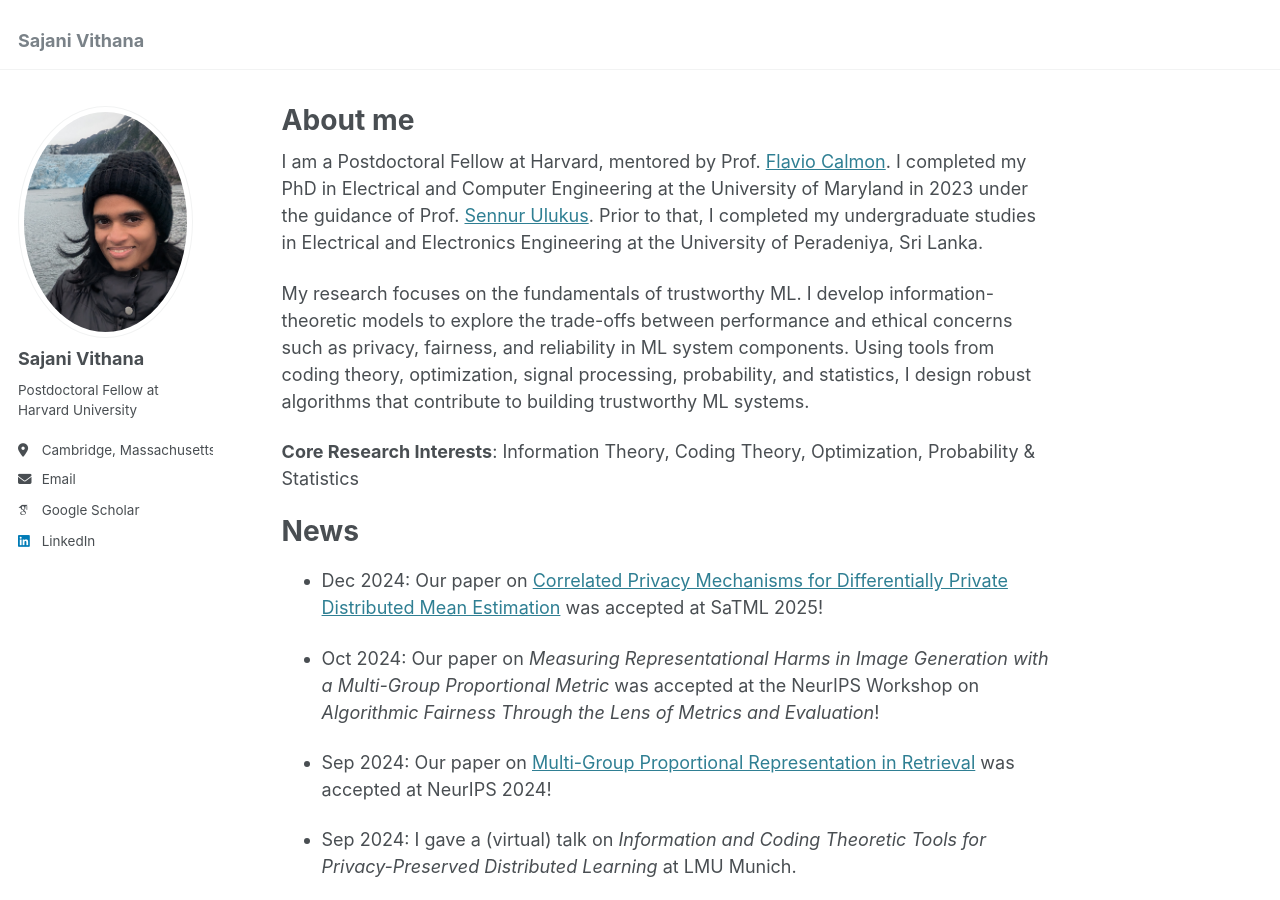
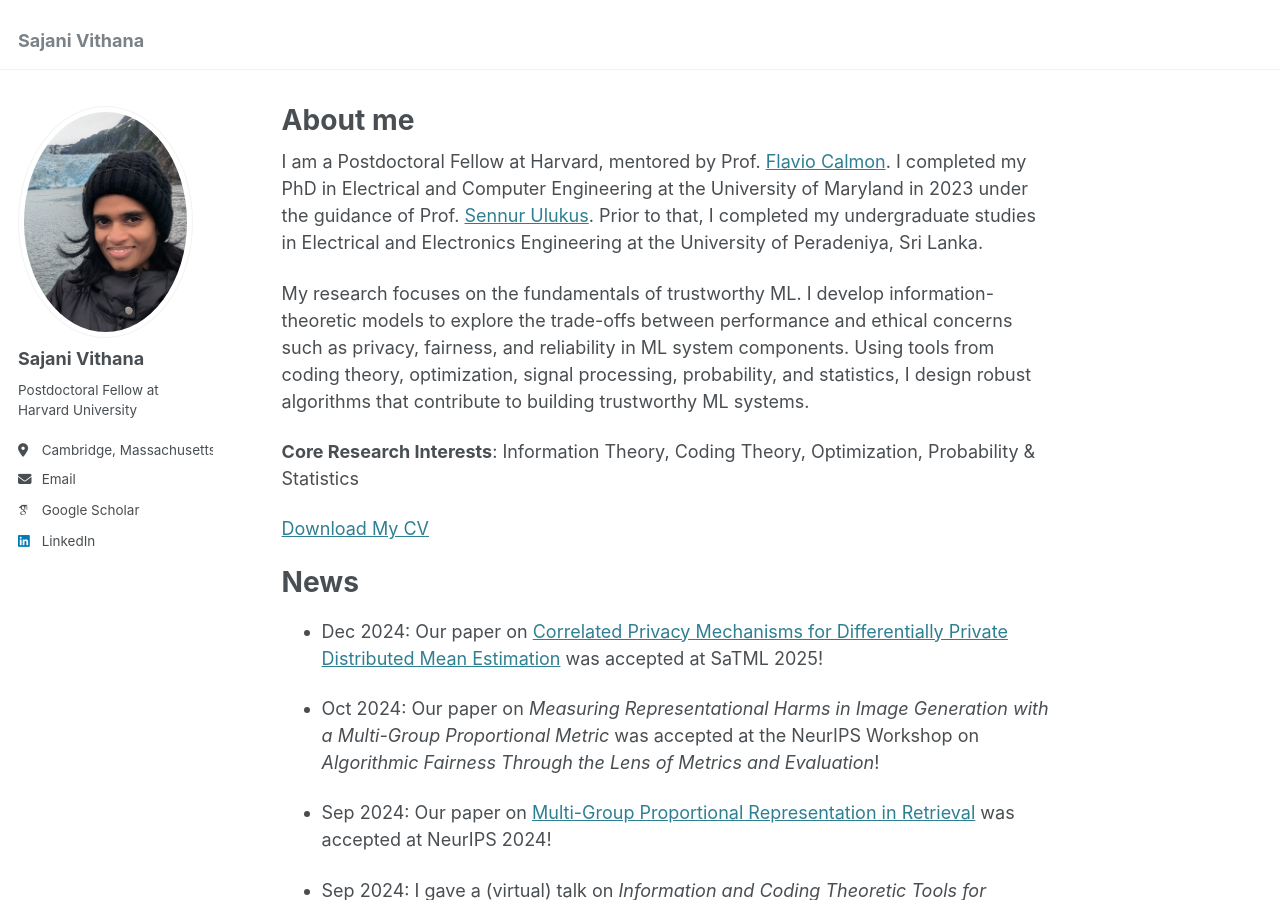
Before and after one commit to sajani-vithana/sajani-vithana.github.io, a Jekyll site: the page built from _pages/about.md, in a window 1280 px wide and 900 px high. Built offline with Jekyll 4.4.1, drawn with Linux system fonts in a browser that asks for light colours; some web fonts are replaced.

Commit message:
Update about.md

```diff
--- a/_pages/about.md
+++ b/_pages/about.md
@@ -12,6 +12,8 @@ I am a Postdoctoral Fellow at Harvard, mentored by Prof. [Flavio Calmon](https:/
 My research focuses on the fundamentals of trustworthy ML. I develop information-theoretic models to explore the trade-offs between performance and ethical concerns such as privacy, fairness, and reliability in ML system components. Using tools from coding theory, optimization, signal processing, probability, and statistics, I design robust algorithms that contribute to building trustworthy ML systems.
 
 **Core Research Interests**: Information Theory, Coding Theory, Optimization, Probability & Statistics
+
+[Download My CV](assets/cv.pdf)
 
 News
 ======
```
